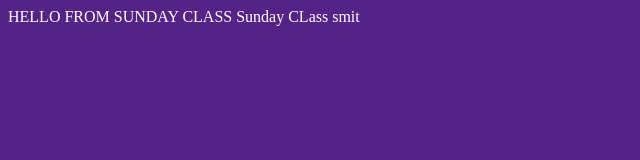
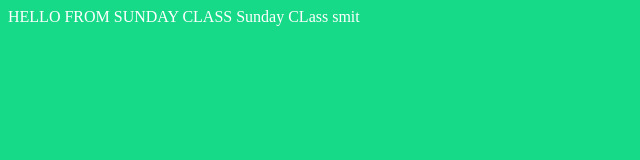
Before and after one commit to Haz-Clan/haz-clan.github.io, a plain HTML site: page index.html in a window 1280 px wide. Shown: the whole page, without its empty margins (0-640 px from the left). Drawn offline with Linux system fonts and the light colour scheme.

Commit message:
color change css

```diff
--- a/styles/style.css
+++ b/styles/style.css
@@ -1,4 +1,4 @@
 body{
-    background-color: #528;
+    background-color: rgb(22, 218, 136);
     color: #ffff
 }
```
